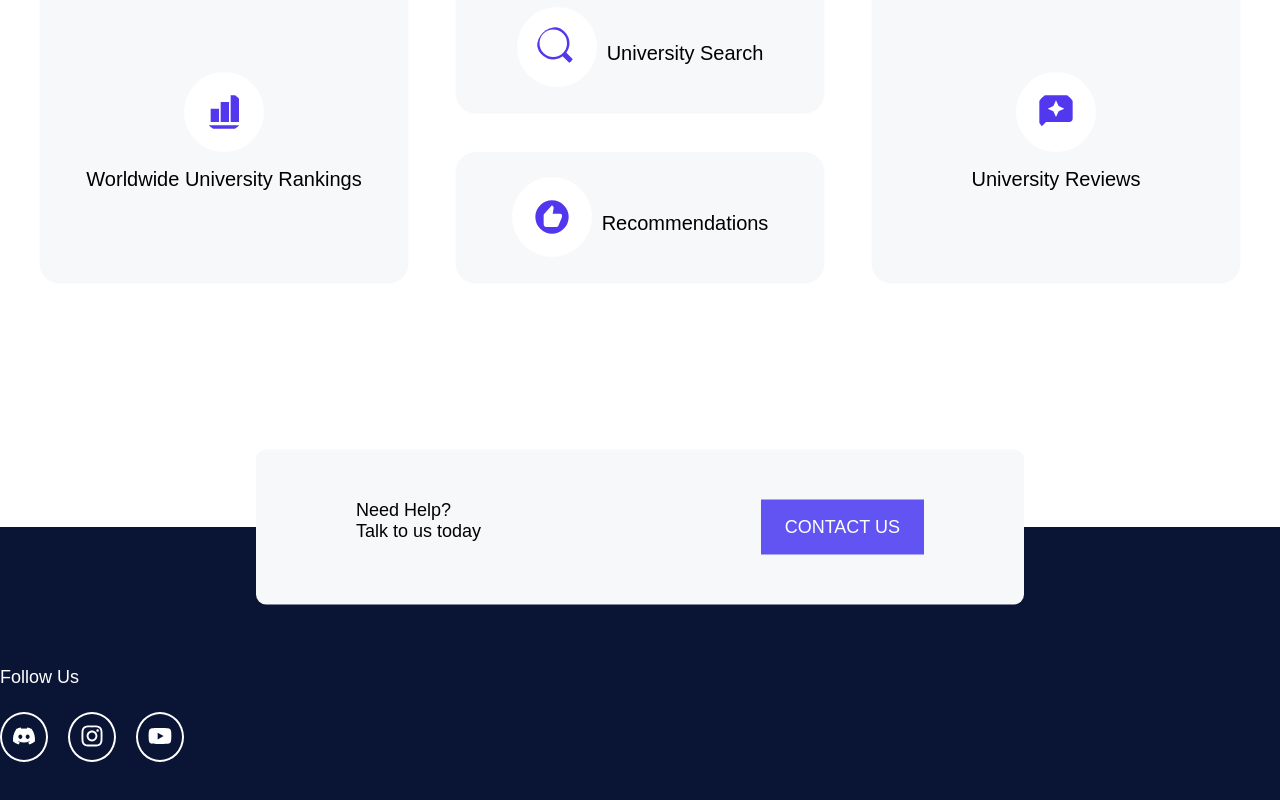
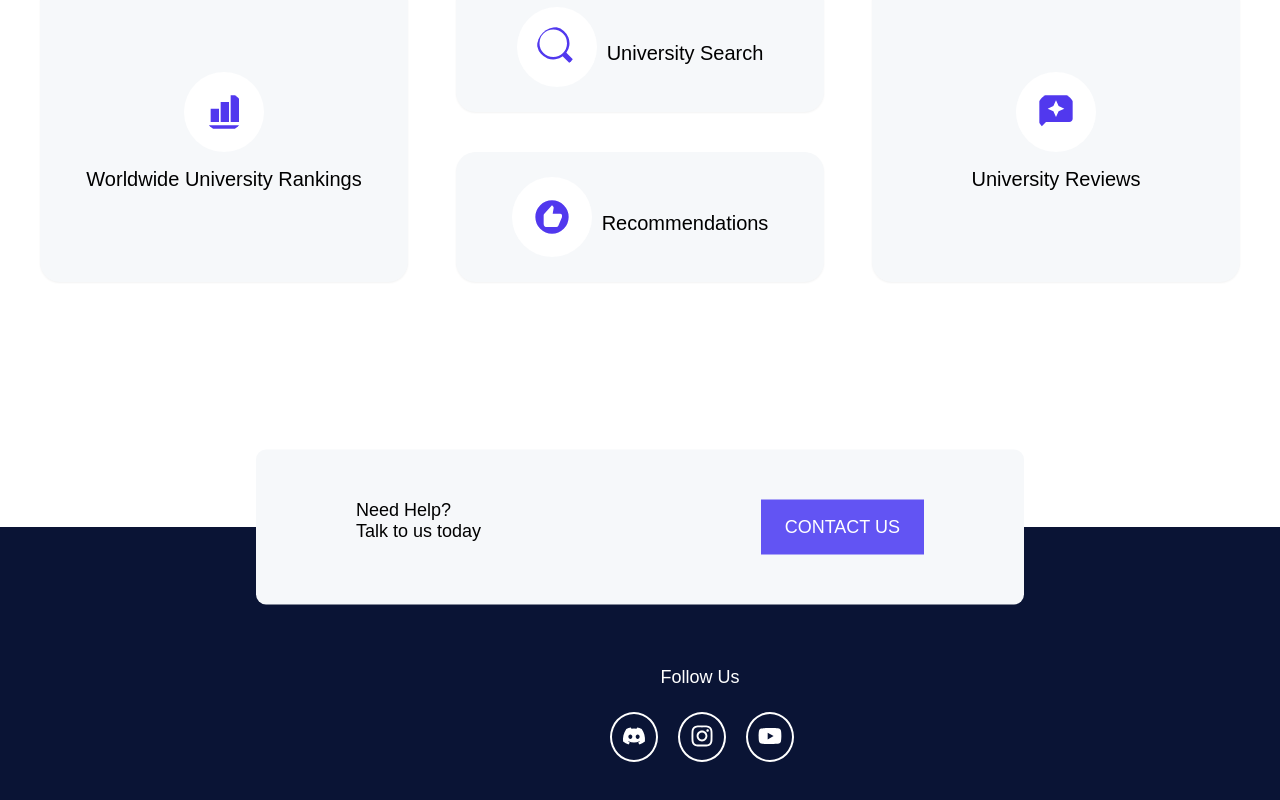
Before and after one commit to sakshi3197/Uniradar, a React (Create React App) app in the folder uniradar/: page / in a window 1280 px wide. Shown: the part 875-1675 px from the top of the page. Built offline with nearby package versions, Linux system fonts and the light colour scheme.

Commit message:
footer follow us

```diff
--- a/uniradar/src/components/Footer.js
+++ b/uniradar/src/components/Footer.js
@@ -3,6 +3,7 @@ import styled from "styled-components";
 import { NavLink } from "react-router-dom";
 import { Button } from "../styles/Button";
 import { FaDiscord, FaInstagram, FaYoutube } from "react-icons/fa";
+import './Footer.css'
 
 const Footer = () => {
   return (
@@ -26,7 +27,7 @@ const Footer = () => {
 
         <footer>
             <div className="footer-social">
-              <h3>Follow Us</h3>
+              <h3 className="follow">Follow Us</h3>
               <div className="footer-social--icons white_font">
                 <div>
                   <FaDiscord className="icons" />
@@ -51,6 +52,9 @@ const Footer = () => {
 const Wrapper = styled.section`
   .iSIFGq {
     margin: 0;
+  }
+  .follow{
+    margin-left: 36.7em;
   }
   .contact-short {
     max-width: 60vw;
@@ -79,6 +83,7 @@ const Wrapper = styled.section`
         color: white;
     }
     .footer-social--icons {
+      margin-left: 61em;
       display: flex;
       gap: 2rem;
       div {
```
Also changed, not shown: uniradar/src/components/Footer.css (added).
